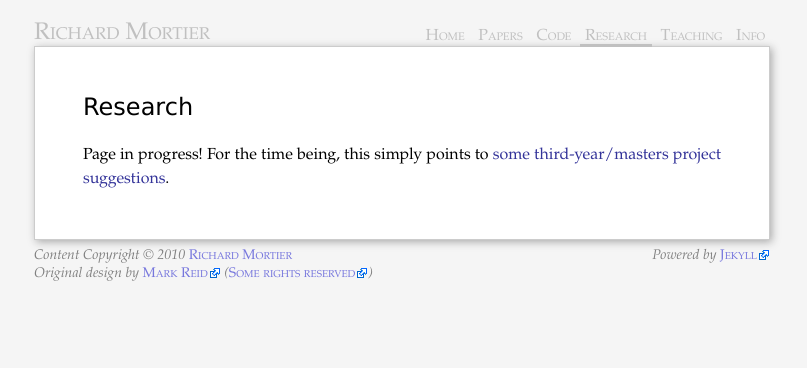
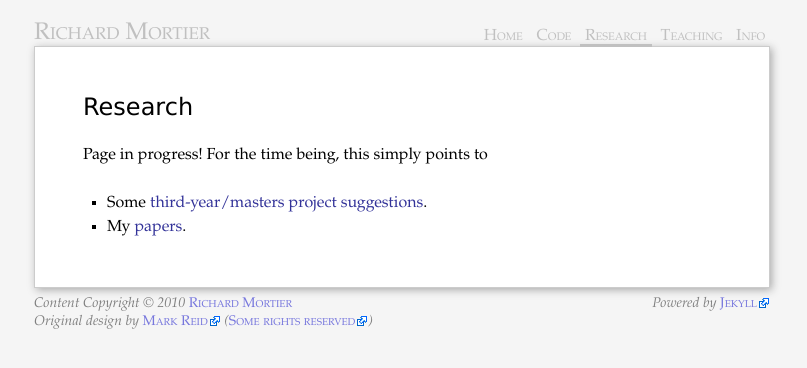
Before and after one commit to mor1/mort-www, a Jekyll site: the page built from research/index.md, in a window 1280 px wide. Shown: the top 368 px of the page, without its empty margins (238-1045 px from the left). Built offline with Jekyll 4.4.1, drawn with Linux system fonts in a browser that asks for light colours; Markdown is read by kramdown in place of the engine named in the settings.

Commit message:
g54acc live; removed separate papers top-level link

```diff
--- a/_includes/header.html
+++ b/_includes/header.html
@@ -3,7 +3,6 @@
 </h1>
 <ul>
   <li><a class="home" href="{{ site.url_root }}">Home</a></li>
-  <li><a class="papers" href="{{ site.url_root }}papers/">Papers</a></li>
   <li><a class="code" href="{{ site.url_root }}code/">Code</a></li>
   <li><a class="research" href="{{ site.url_root }}research/">Research</a></li>
   <li><a class="teaching" href="{{ site.url_root }}teaching/">Teaching</a></li>
--- a/research/index.md
+++ b/research/index.md
@@ -8,7 +8,9 @@ parent: mort
 Research
 ========
 
-Page in progress!  For the time being, this simply points to [some
-third-year/masters project suggestions][projects].
+Page in progress!  For the time being, this simply points to
++ Some [third-year/masters project suggestions][projects].
++ My [papers][].
 
 [projects]: ../teaching/2010-projects/
+[papers]: ../papers/
```
Also changed, not shown: 1 other file.
